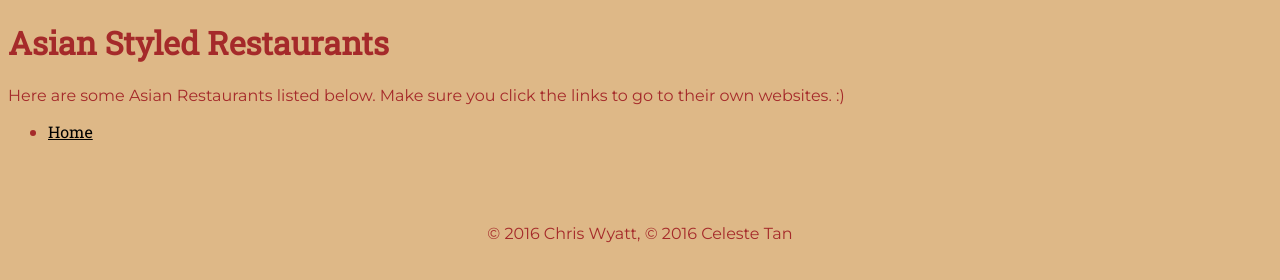
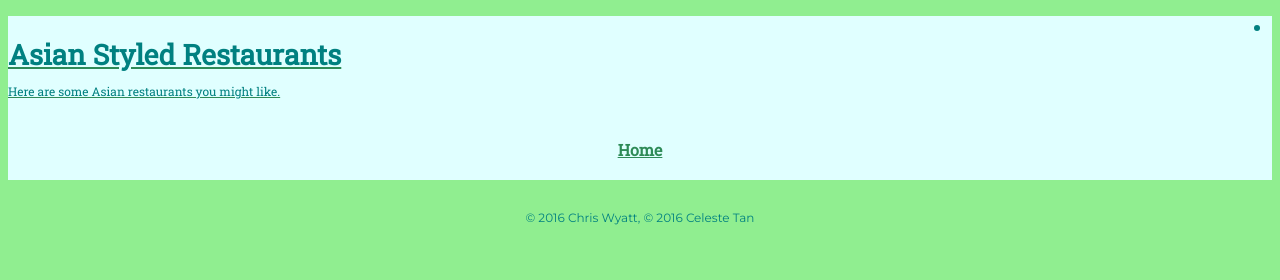
Before and after one commit to celestet/final, a plain HTML site: page public_html/Asian.html in a window 1280 px wide. Drawn offline with Linux system fonts and the light colour scheme.

Commit message:
updated files

```diff
--- a/public_html/Asian.html
+++ b/public_html/Asian.html
@@ -4,9 +4,9 @@ To change this license header, choose License Headers in Project Properties.
 To change this template file, choose Tools | Templates
 and open the template in the editor.
 -->
+<!>
 <html>
     <head>
-
         <title>RestaurantHub</title>
         <meta charset="UTF-8">
         <meta name="viewport" content="width=device-width, initial-scale=1.0">
@@ -14,15 +14,32 @@ and open the template in the editor.
         <link href='https://fonts.googleapis.com/css?family=Roboto+Slab|Montserrat' rel='stylesheet' type='text/css'>
     </head>
     <body>
-        <h1>Asian Styled Restaurants</h1>
-        <p>Here are some Asian Restaurants listed below. Make sure you click the links to go to their own websites. :)</p>
+        <header>
+            <a href="index.html" id="logo">
 
+            <h1>Asian Styled Restaurants</h1>
+            <h2>Here are some Asian restaurants you might like.</h2>
+            </a>
+            <nav>
         <ul>
             <li><a href="index.html" class="selected">Home</a></li>
         </ul>
-
+            </nav>
+        </header>
+        <div id="wrapper">
+            <section>
+                <ul>
+                    <li>
+                        <a>
+                        <img>
+                        <p></p>
+                        </a>
+                    </li>
+                </ul>
+            </section>
         <footer>
             <p>&copy; 2016 Chris Wyatt, &copy; 2016 Celeste Tan</p>
         </footer>
+    </div>
     </body>
 </html>
--- a/public_html/css/American.css
+++ b/public_html/css/American.css
@@ -1,11 +1,11 @@
-
 body {
     background: salmon;
 }
 
-h1, ul {
+ul {
     color: crimson;
     font-family: 'Roboto Slab', serif;
+    alignment: center;
 }
 
 p {
@@ -14,11 +14,56 @@ p {
 }
 
 footer {
-    color: crimson;
+    font-size: 0.75em;
     text-align: center;
     padding-top: 50px;
+    color: crimson;
 }
 
 a {
     color: darkred;
 }
+
+header {
+    float: left;
+    margin: 0 0 30px 0;
+    padding: 5px 0 0 0;
+    width: 100%;
+    background-color: lightsalmon;
+}
+
+h1 {
+    font-family: 'Roboto Slab', serif;
+    margin: 15px 0;
+    font-size: 1.75em;
+    color: crimson;
+}
+
+h2 {
+    font-family: 'Roboto Slab', serif;
+    font-size: 0.75em;
+    margin: -5px 0 0;
+    font-weight: normal;
+    color: crimson;
+}
+
+nav {
+    text-align: center;
+    padding: 10px 0;
+    margin: 20px 0 0;
+}
+
+nav ul {
+    list-style: none;
+    padding: 10px 0;
+    margin: 0 10px;
+}
+
+nav li {
+    display: inline-block;
+}
+
+nav a {
+    font-weight: 800;
+    padding: 15px 10px;
+}
--- a/public_html/css/Asian.css
+++ b/public_html/css/Asian.css
@@ -1,24 +1,70 @@
 
 body {
-    background: burlywood;
+    background: lightgreen;
 }
 
-h1, ul {
-    color: brown;
+ul {
+    color: teal;
     font-family: 'Roboto Slab', serif;
+    alignment: center;
 }
 
 p {
-    color: brown;
+    color: teal;
     font-family: 'Montserrat', sans-serif;
 }
 
 footer {
-    color: brown;
+    font-size: 0.75em;
     text-align: center;
     padding-top: 50px;
+    color: teal;
 }
 
 a {
-    color: black;
+    color: seagreen;
 }
+
+header {
+    float: left;
+    margin: 0 0 30px 0;
+    padding: 5px 0 0 0;
+    width: 100%;
+    background-color: lightcyan;
+}
+
+h1 {
+    font-family: 'Roboto Slab', serif;
+    margin: 15px 0;
+    font-size: 1.75em;
+    color: teal;
+}
+
+h2 {
+    font-family: 'Roboto Slab', serif;
+    font-size: 0.75em;
+    margin: -5px 0 0;
+    font-weight: normal;
+    color: teal;
+}
+
+nav {
+    text-align: center;
+    padding: 10px 0;
+    margin: 20px 0 0;
+}
+
+nav ul {
+    list-style: none;
+    padding: 10px 0;
+    margin: 0 10px;
+}
+
+nav li {
+    display: inline-block;
+}
+
+nav a {
+    font-weight: 800;
+    padding: 15px 10px;
+}
--- a/public_html/css/Mexican.css
+++ b/public_html/css/Mexican.css
@@ -1,11 +1,11 @@
 body {
-
     background: burlywood;
 }
 
-h1, ul {
-    color: brown;
+ul {
+    color: darkred;
     font-family: 'Roboto Slab', serif;
+    alignment: center;
 }
 
 p {
@@ -14,12 +14,56 @@ p {
 }
 
 footer {
-    color: brown;
+    font-size: 0.75em;
     text-align: center;
     padding-top: 50px;
+    color: brown;
 }
 
 a {
-    color: black;
+    color: brown;
+}
 
+header {
+    float: left;
+    margin: 0 0 30px 0;
+    padding: 5px 0 0 0;
+    width: 100%;
+    background-color: antiquewhite;
 }
+
+h1 {
+    font-family: 'Roboto Slab', serif;
+    margin: 15px 0;
+    font-size: 1.75em;
+    color: brown;
+}
+
+h2 {
+    font-family: 'Roboto Slab', serif;
+    font-size: 0.75em;
+    margin: -5px 0 0;
+    font-weight: normal;
+    color: brown;
+}
+
+nav {
+    text-align: center;
+    padding: 10px 0;
+    margin: 20px 0 0;
+}
+
+nav ul {
+    list-style: none;
+    padding: 10px 0;
+    margin: 0 10px;
+}
+
+nav li {
+    display: inline-block;
+}
+
+nav a {
+    font-weight: 800;
+    padding: 15px 10px;
+}
--- a/public_html/css/index.css
+++ b/public_html/css/index.css
@@ -1,15 +1,15 @@
 body {
-    background: lightcyan;
+    background: lightblue;
 }
 
 ul {
-    color: cyan;
+    color: blue;
     font-family: 'Roboto Slab', serif;
-    alignment: center;
+    text-align: center;
 }
 
 p {
-    color: cyan;
+    color: blue;
     font-family: 'Montserrat', sans-serif;
 }
 
@@ -17,7 +17,7 @@ footer {
     font-size: 0.75em;
     text-align: center;
     padding-top: 50px;
-    color: cyan;
+    color: blue;
 }
 
 a {
@@ -30,13 +30,14 @@ header {
     margin: 0 0 30px 0;
     padding: 5px 0 0 0;
     width: 100%;
-    background-color: lightblue;
+    background-color: lightcyan;
 }
 
 h1 {
     font-family: 'Roboto Slab', serif;
     margin: 15px 0;
     font-size: 1.75em;
+    color: blue;
 }
 
 h2 {
@@ -44,6 +45,7 @@ h2 {
     font-size: 0.75em;
     margin: -5px 0 0;
     font-weight: normal;
+    color: blue;
 }
 
 nav {
@@ -66,26 +68,3 @@ nav a {
     font-weight: 800;
     padding: 15px 10px;
 }
-
-
-
-/*ul {
-    list-style-type: none;
-    margin: 0;
-    padding: 0;
-    width: 200px;
-    background-color: #f1f1f1;
-}
-
-li a {
-    display: block;
-    color: #000;
-    padding: 8px 0 8px 16px;
-    text-decoration: none;
-}
-
- Change the link color on hover
-li a:hover {
-    background-color: #555;
-    color: white;
-}*/
```
Also changed, not shown: public_html/American.html (+1 -1 lines).
